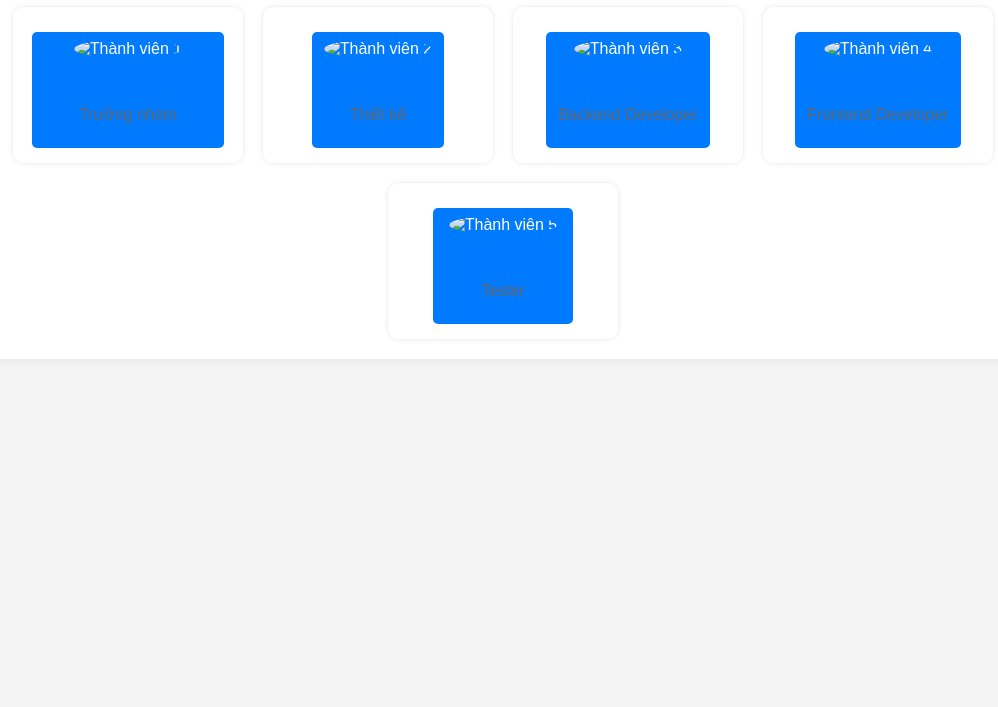
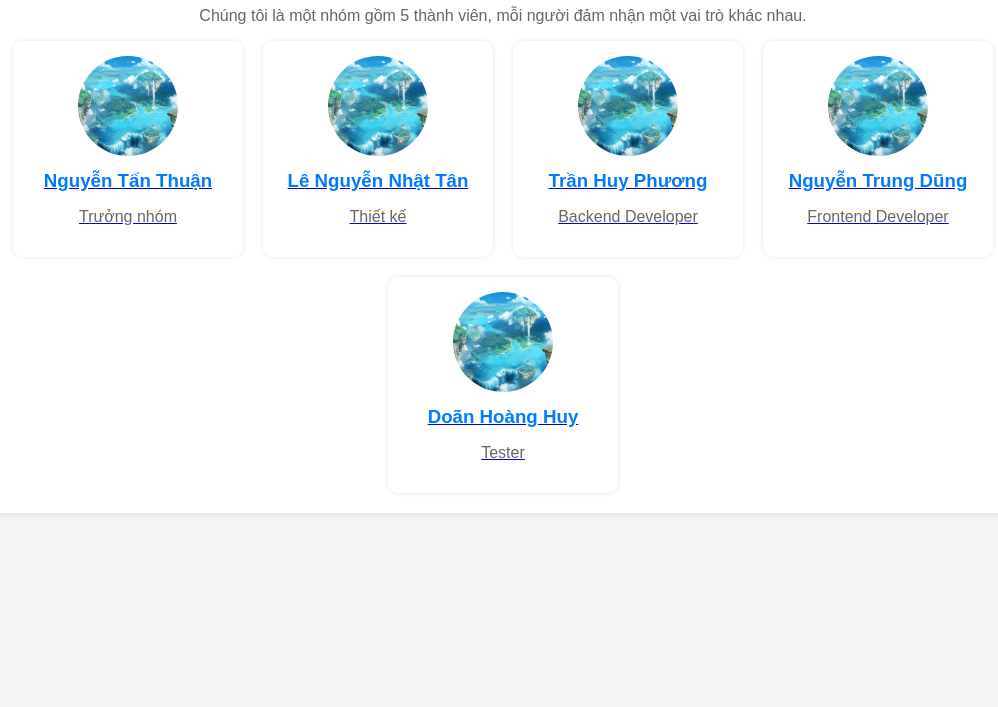
Before and after one commit to NTThuan2k3/Nhom22, a plain HTML site: page index.html in a window 1280 px wide. Shown: the part 93-800 px from the top of the page, without its empty margins (137-1135 px from the left). Drawn offline with Linux system fonts and the light colour scheme.

Commit message:
thong tin chinh

```diff
--- a/index.html
+++ b/index.html
@@ -3,45 +3,108 @@
 <head>
     <meta charset="UTF-8">
     <meta name="viewport" content="width=device-width, initial-scale=1.0">
-    <title>Thông Tin Nhóm</title>
-    <link rel="stylesheet" href="style.css">
+    <title>Giới Thiệu Nhóm</title>
+    <style>
+        body {
+            font-family: Arial, sans-serif;
+            margin: 0;
+            padding: 0;
+            background-color: #f4f4f4;
+            text-align: center;
+        }
+
+        .container {
+            width: 80%;
+            margin: auto;
+            background: white;
+            padding: 20px;
+            border-radius: 10px;
+            box-shadow: 0 0 10px rgba(0, 0, 0, 0.1);
+        }
+
+        h1 {
+            color: #333;
+        }
+
+        p {
+            color: #666;
+        }
+
+        .team {
+            display: flex;
+            justify-content: center;
+            flex-wrap: wrap;
+            gap: 20px;
+        }
+
+        .member {
+            background: white;
+            padding: 15px;
+            border-radius: 10px;
+            box-shadow: 0 0 5px rgba(0, 0, 0, 0.1);
+            transition: transform 0.3s;
+            text-align: center;
+            width: 200px;
+        }
+
+        .member:hover {
+            transform: scale(1.05);
+        }
+
+        .member img {
+            width: 100px;
+            height: 100px;
+            border-radius: 50%;
+            object-fit: cover;
+        }
+
+        .member h3 {
+            margin: 10px 0 5px;
+            color: #007BFF;
+        }
+
+        .member p {
+            color: #666;
+        }
+    </style>
 </head>
 <body>
     <div class="container">
-        <h1>Thông Tin Nhóm</h1>
+        <h1>Giới Thiệu Nhóm</h1>
+        <p>Chúng tôi là một nhóm gồm 5 thành viên, mỗi người đảm nhận một vai trò khác nhau.</p>
         <div class="team">
             <div class="member">
-                <a href="member1.html">
-                    <img src="avatar1.jpg" alt="Thành viên 1">
+                <a href="NguyenTanThuan.html">
+                    <img src="images/avatar.jpg" alt="Nguyễn Văn A">
                     <h3>Nguyễn Tấn Thuận</h3>
                     <p>Trưởng nhóm</p>
                 </a>
             </div>
             <div class="member">
-                <a href="member2.html">
-                    <img src="avatar2.jpg" alt="Thành viên 2">
-                    <h3>Trần Thị B</h3>
+                <a href="lenguyennhattan.html">
+                    <img src="images/avatar.jpg" alt="Trần Thị B">
+                    <h3>Lê Nguyễn Nhật Tân</h3>
                     <p>Thiết kế</p>
                 </a>
             </div>
             <div class="member">
-                <a href="member3.html">
-                    <img src="avatar3.jpg" alt="Thành viên 3">
-                    <h3>Phạm Văn C</h3>
+                <a href="TranHuyPhuong.html">
+                    <img src="images/avatar.jpg" alt="Phạm Văn C">
+                    <h3>Trần Huy Phương</h3>
                     <p>Backend Developer</p>
                 </a>
             </div>
             <div class="member">
-                <a href="member4.html">
-                    <img src="avatar4.jpg" alt="Thành viên 4">
-                    <h3>Lê Thị D</h3>
+                <a href="NguyenTrungDung.html">
+                    <img src="images/avatar.jpg" alt="Lê Thị D">
+                    <h3>Nguyễn Trung Dũng</h3>
                     <p>Frontend Developer</p>
                 </a>
             </div>
             <div class="member">
-                <a href="member5.html">
-                    <img src="avatar5.jpg" alt="Thành viên 5">
-                    <h3>Hoàng Văn E</h3>
+                <a href="DoanHoangHuy.html">
+                    <img src="images/avatar.jpg" alt="Hoàng Văn E">
+                    <h3>Doãn Hoàng Huy</h3>
                     <p>Tester</p>
                 </a>
             </div>
--- a/style.css
+++ /dev/null
@@ -1,72 +0,0 @@
-body {
-    font-family: Arial, sans-serif;
-    margin: 0;
-    padding: 0;
-    background-color: #f4f4f4;
-    text-align: center;
-}
-
-.container {
-    width: 80%;
-    margin: auto;
-    background: white;
-    padding: 20px;
-    border-radius: 10px;
-    box-shadow: 0 0 10px rgba(0, 0, 0, 0.1);
-}
-
-h1 {
-    color: #333;
-}
-
-.team {
-    display: flex;
-    justify-content: center;
-    flex-wrap: wrap;
-    gap: 20px;
-}
-
-.member {
-    background: #fff;
-    padding: 15px;
-    border-radius: 10px;
-    box-shadow: 0 0 5px rgba(0, 0, 0, 0.1);
-    transition: transform 0.3s;
-    text-align: center;
-    width: 200px;
-}
-
-.member:hover {
-    transform: scale(1.05);
-}
-
-.member img {
-    width: 100px;
-    height: 100px;
-    border-radius: 50%;
-    object-fit: cover;
-}
-
-.member h3 {
-    margin: 10px 0 5px;
-    color: #007BFF;
-}
-
-.member p {
-    color: #666;
-}
-
-a {
-    display: inline-block;
-    margin-top: 10px;
-    text-decoration: none;
-    color: #fff;
-    background: #007BFF;
-    padding: 8px 12px;
-    border-radius: 5px;
-    transition: background 0.3s;
-}
-
-a:hover {
-    background: #0056b3;
-}
```
Also changed, not shown: images/avatar.jpg (added).
